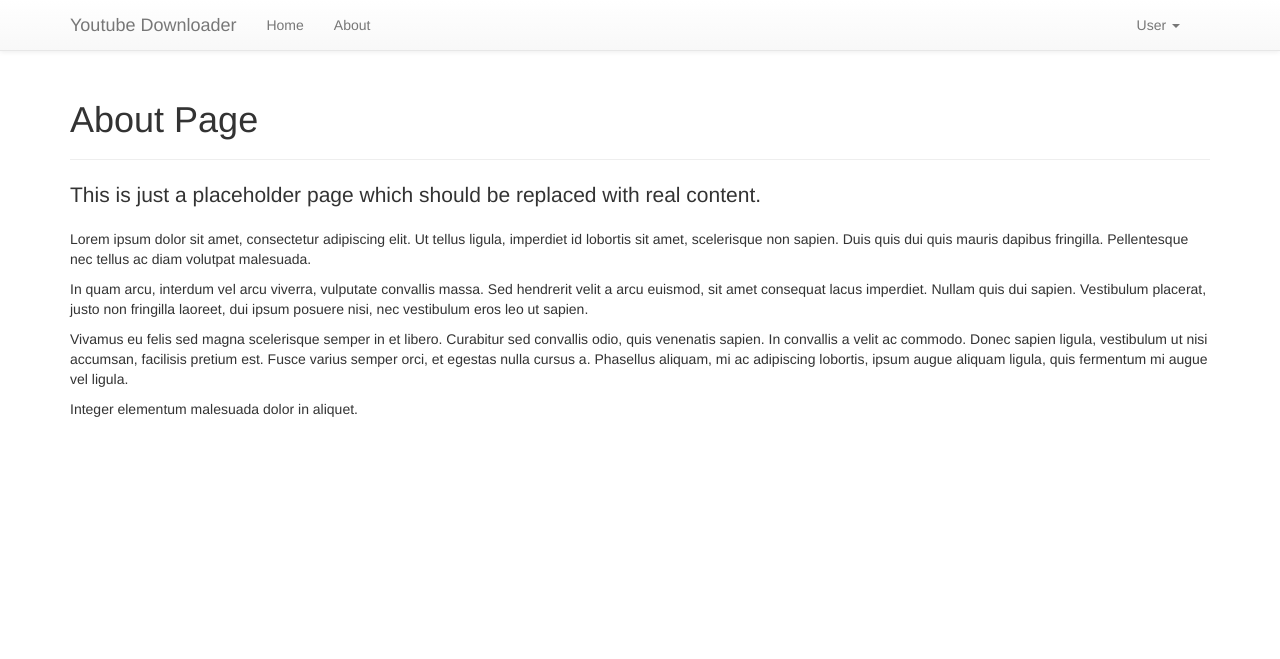
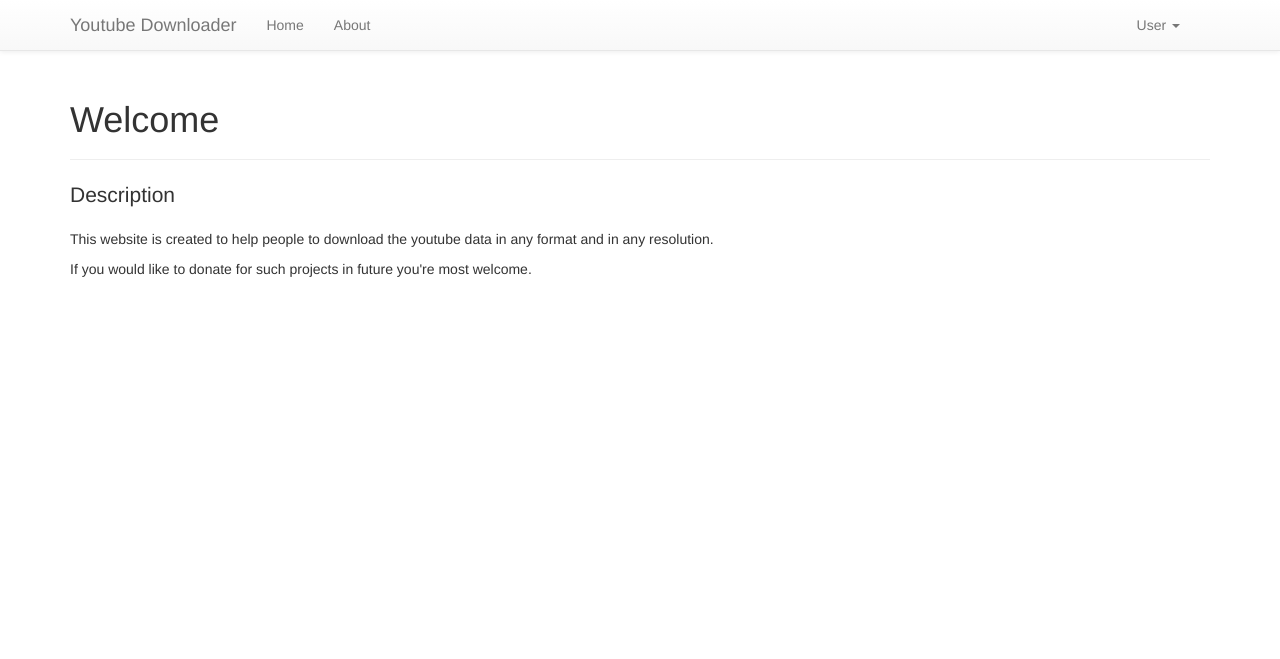
Before and after one commit to vikas-mittal/youtube_downloader, a Flask app: page /about in a window 1280 px wide. Shown: the top 659 px of the page. Run offline with Flask 2, Linux system fonts and the light colour scheme; some libraries are stand-ins or nearby versions.

Commit message:
Change description in about.html

```diff
--- a/app/templates/pages/placeholder.about.html
+++ b/app/templates/pages/placeholder.about.html
@@ -3,12 +3,10 @@
 {% block content %}
 
 <div class="page-header">
-  <h1>About Page</h1>
+  <h1>Welcome</h1>
 </div>
-<p class="lead">This is just a placeholder page which should be replaced with real content.</p>
-<p>Lorem ipsum dolor sit amet, consectetur adipiscing elit. Ut tellus ligula, imperdiet id lobortis sit amet, scelerisque non sapien. Duis quis dui quis mauris dapibus fringilla. Pellentesque nec tellus ac diam volutpat malesuada.</p>
-<p>In quam arcu, interdum vel arcu viverra, vulputate convallis massa. Sed hendrerit velit a arcu euismod, sit amet consequat lacus imperdiet. Nullam quis dui sapien. Vestibulum placerat, justo non fringilla laoreet, dui ipsum posuere nisi, nec vestibulum eros leo ut sapien.</p>
-<p>Vivamus eu felis sed magna scelerisque semper in et libero. Curabitur sed convallis odio, quis venenatis sapien. In convallis a velit ac commodo. Donec sapien ligula, vestibulum ut nisi accumsan, facilisis pretium est. Fusce varius semper orci, et egestas nulla cursus a. Phasellus aliquam, mi ac adipiscing lobortis, ipsum augue aliquam ligula, quis fermentum mi augue vel ligula.</p>
-<p>Integer elementum malesuada dolor in aliquet.</p>
+<p class="lead">Description</p>
+<p>This website is created to help people to download the youtube data in any format and in any resolution.</p>
+<p>If you would like to donate for such projects in future you're most welcome.</p>
 
 {% endblock %}
```
